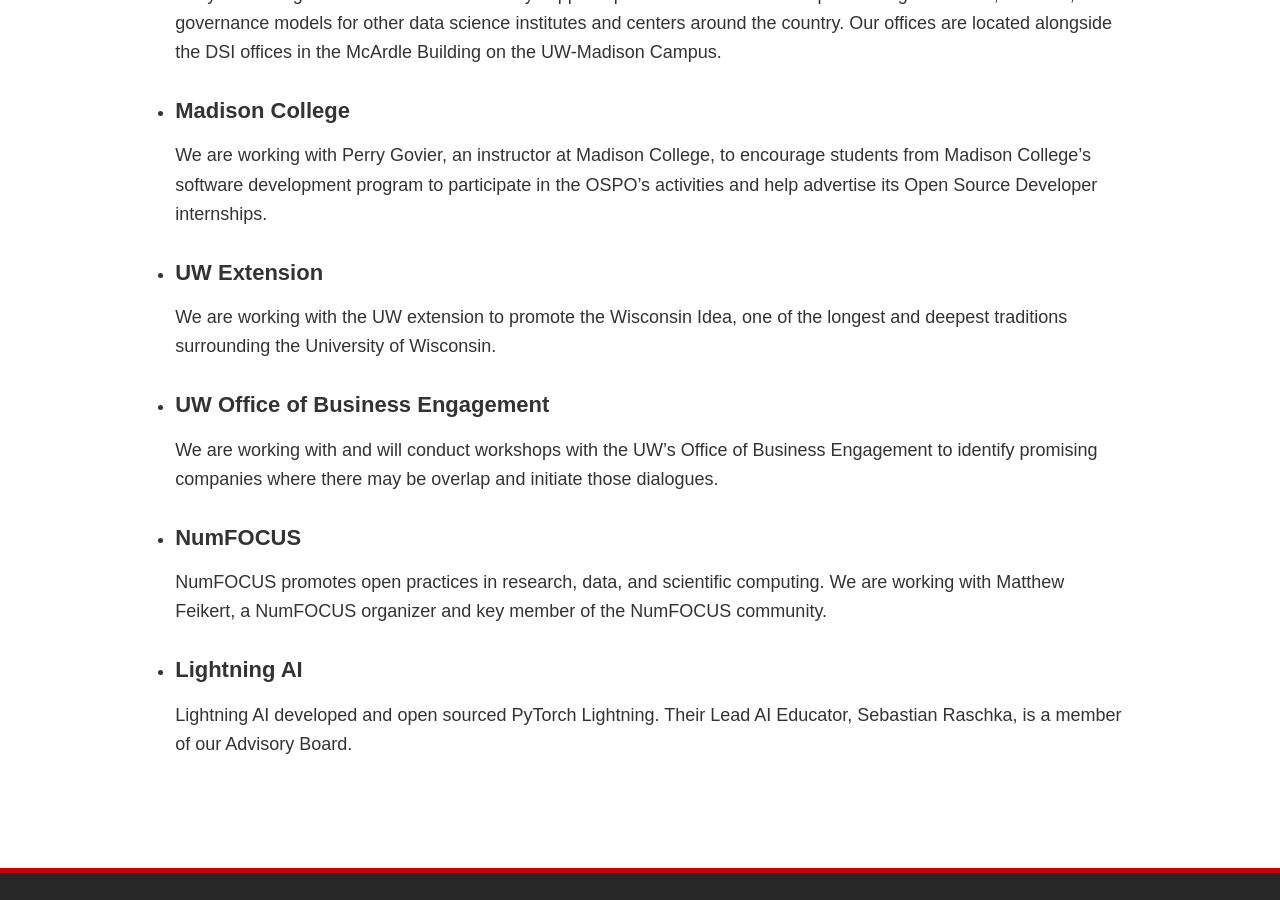
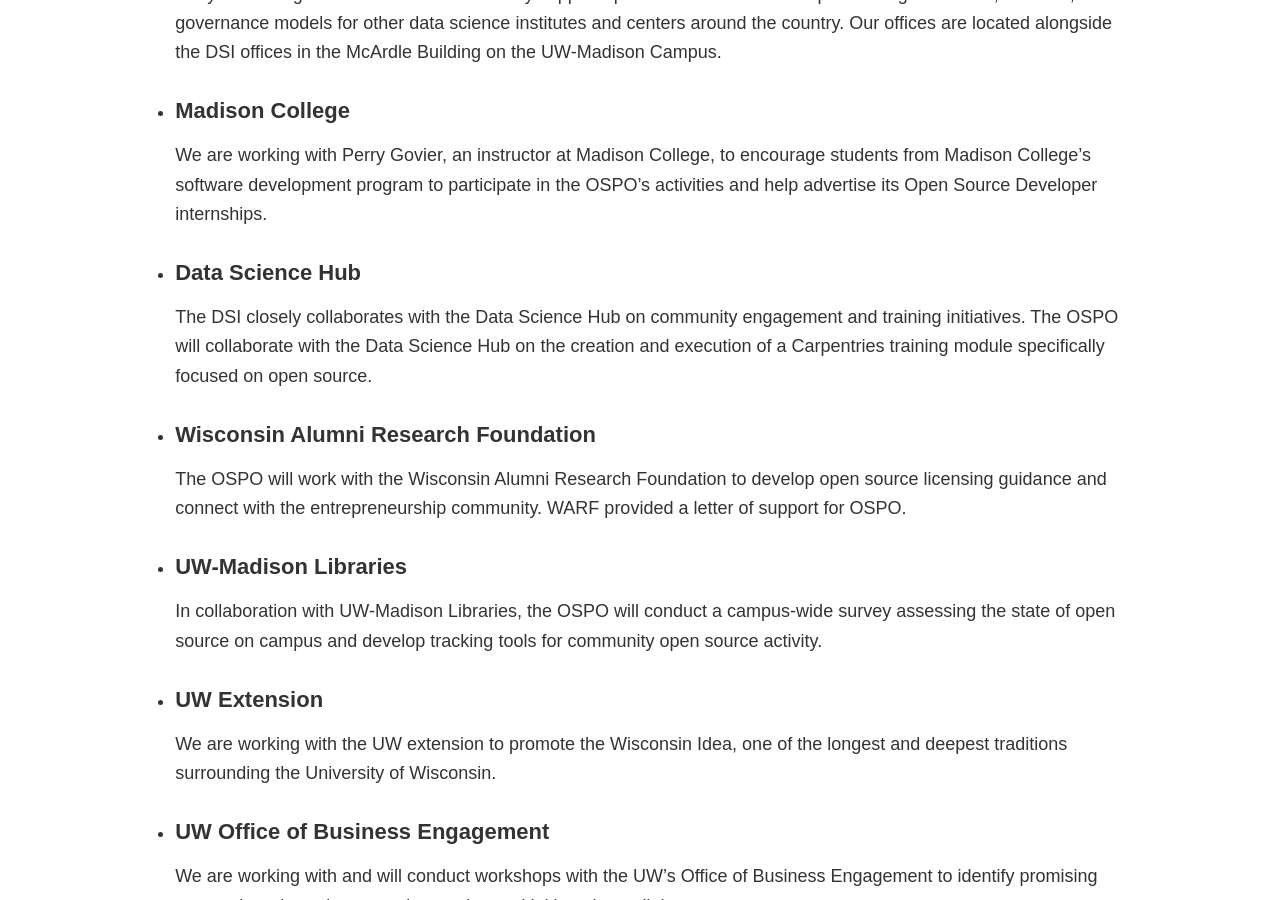
Before and after one commit to UW-Madison-DSI/ospo.wisc.edu-version-1.0, a Jekyll site: the page built from about.html, in a window 1280 px wide and 900 px high, scrolled down 565 px. Built offline with Jekyll 4.4.1, drawn with Linux system fonts in a browser that asks for light colours; some web fonts are replaced.

Commit message:
Entered information in the about section
Entered information under Data Science Hub, Wisconsin Alumni Research Foundation, and UW-Madison Libraries

```diff
--- a/about.html
+++ b/about.html
@@ -21,6 +21,21 @@
 	</li>
 
 	<li>
+		<h3>Data Science Hub</h3>
+		<p>The DSI closely collaborates with the Data Science Hub on community engagement and training initiatives. The OSPO will collaborate with the Data Science Hub on the creation and execution of a Carpentries training module specifically focused on open source.</p>
+	</li>
+
+	<li>
+		<h3>Wisconsin Alumni Research Foundation</h3>
+		<p>The OSPO will work with the Wisconsin Alumni Research Foundation to develop open source licensing guidance and connect with the entrepreneurship community. WARF provided a letter of support for OSPO.</p>
+	</li>
+
+	<li>
+		<h3>UW-Madison Libraries</h3>
+		<p>In collaboration with UW-Madison Libraries, the OSPO will conduct a campus-wide survey assessing the state of open source on campus and develop tracking tools for community open source activity.</p>
+	</li>
+
+	<li>
 		<h3>UW Extension</h3>
 		<p>We are working with the UW extension to promote the Wisconsin Idea, one of the longest and deepest traditions surrounding the University of Wisconsin. </p>
 	</li>
@@ -38,7 +53,5 @@
 	<li>
 		<h3>Lightning AI</h3>
 		<p>Lightning AI developed and open sourced PyTorch Lightning. Their Lead AI Educator, Sebastian Raschka, is a member of our Advisory Board.</p>
-
-		<h3></h3>
 	</li>
 </ul>
--- a/contact.html
+++ b/contact.html
@@ -5,3 +5,6 @@
 
 <h1>Contact</h1>
 Please feel free to reach out and contact us:
+<ul>
+    <li>Email: ospo@datascience.wisc.edu</li>
+</ul>
```
